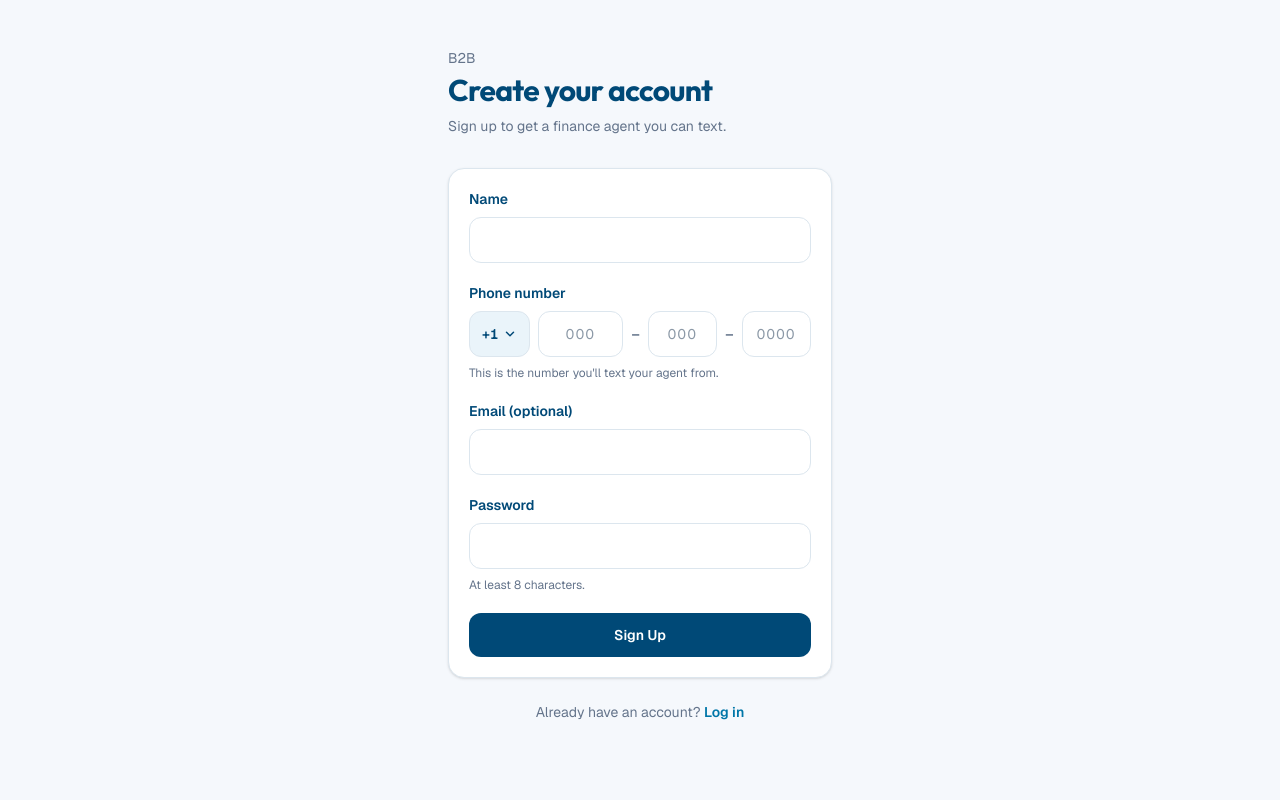
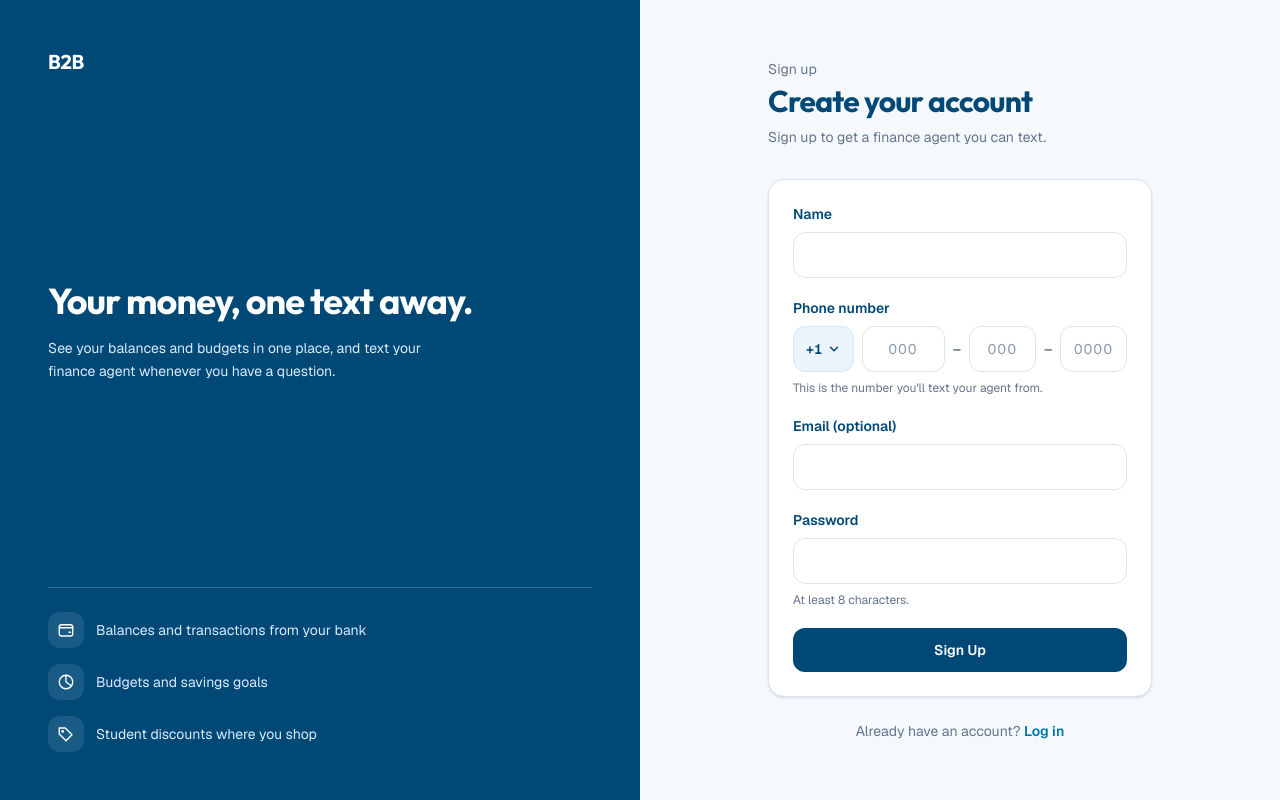
Before and after one commit to alexgomez1023/money_tracker, a Next.js app in the folder frontend/: page /signup in a window 1280 px wide. Built offline with nearby package versions, Linux system fonts and the light colour scheme.

Commit message:
fixed login and signup ui

```diff
--- a/frontend/app/login/page.tsx
+++ b/frontend/app/login/page.tsx
@@ -5,17 +5,10 @@ import { useState } from "react";
 import Link from "next/link";
 import { useRouter } from "next/navigation";
 import Card from "@/components/ui/Card";
+import BrandPanel from "@/components/auth/BrandPanel";
 import PhoneField, { getPhoneError } from "@/components/auth/PhoneField";
 import TextField from "@/components/auth/TextField";
-import Icon, { type IconName } from "@/components/ui/Icon";
 import { AuthError, login, type FieldErrors } from "@/lib/auth";
-
-// What the app does, listed in the blue panel beside the form on desktop.
-const BRAND_POINTS: { icon: IconName; text: string }[] = [
-  { icon: "wallet", text: "Balances and transactions from your bank" },
-  { icon: "budget", text: "Budgets and savings goals" },
-  { icon: "deals", text: "Student discounts where you shop" },
-];
 
 export default function LoginPage() {
   const router = useRouter();
@@ -72,36 +65,7 @@ export default function LoginPage() {
 
   return (
     <main className="min-h-screen bg-background text-foreground lg:grid lg:grid-cols-2">
-      {/* Brand Panel */}
-      <aside className="hidden bg-primary p-12 text-white lg:flex lg:flex-col lg:justify-between">
-        <p className="font-display text-xl font-bold tracking-tight">B2B</p>
-
-        <div>
-          <h2 className="max-w-md text-4xl font-bold tracking-tight">
-            Your money, one text away.
-          </h2>
-
-          <p className="mt-4 max-w-sm text-sm leading-relaxed text-blue-100">
-            See your balances and budgets in one place, and text your finance
-            agent whenever you have a question.
-          </p>
-        </div>
-
-        <ul className="space-y-4 border-t border-white/20 pt-6">
-          {BRAND_POINTS.map((point) => (
-            <li
-              key={point.text}
-              className="flex items-center gap-3 text-sm text-blue-100"
-            >
-              <span className="flex h-9 w-9 shrink-0 items-center justify-center rounded-xl bg-white/10 text-white">
-                <Icon name={point.icon} size={18} />
-              </span>
-
-              {point.text}
-            </li>
-          ))}
-        </ul>
-      </aside>
+      <BrandPanel />
 
       <div className="mx-auto flex min-h-screen w-full max-w-md flex-col justify-center px-5 py-12 sm:px-8">
         {/* Page Header */}
--- a/frontend/app/signup/page.tsx
+++ b/frontend/app/signup/page.tsx
@@ -7,6 +7,7 @@ import Link from "next/link";
 import Card from "@/components/ui/Card";
 import CopyButton from "@/components/ui/CopyButton";
 import PhoneDisplay from "@/components/ui/PhoneDisplay";
+import BrandPanel from "@/components/auth/BrandPanel";
 import PhoneField, {
   getPhoneError,
 } from "@/components/auth/PhoneField";
@@ -77,11 +78,17 @@ export default function SignupPage() {
 
   if (session) {
     return (
-      <main className="min-h-screen bg-background text-foreground">
-        <div className="mx-auto max-w-md px-5 pb-12 pt-12 sm:px-8">
+      <main className="min-h-screen bg-background text-foreground lg:grid lg:grid-cols-2">
+        <BrandPanel />
+
+        <div className="mx-auto flex min-h-screen w-full max-w-md flex-col justify-center px-5 py-12 sm:px-8">
 
           {/* Page Header */}
           <header className="mb-8">
+            <p className="mb-8 font-display text-xl font-bold tracking-tight text-primary lg:hidden">
+              B2B
+            </p>
+
             <p className="text-sm text-muted">
               Account created
             </p>
@@ -176,13 +183,19 @@ export default function SignupPage() {
   }
 
   return (
-    <main className="min-h-screen bg-background text-foreground">
-      <div className="mx-auto max-w-md px-5 pb-12 pt-12 sm:px-8">
+    <main className="min-h-screen bg-background text-foreground lg:grid lg:grid-cols-2">
+      <BrandPanel />
+
+      <div className="mx-auto flex min-h-screen w-full max-w-md flex-col justify-center px-5 py-12 sm:px-8">
 
         {/* Page Header */}
         <header className="mb-8">
+          <p className="mb-8 font-display text-xl font-bold tracking-tight text-primary lg:hidden">
+            B2B
+          </p>
+
           <p className="text-sm text-muted">
-            B2B
+            Sign up
           </p>
 
           <h1 className="mt-1 text-3xl font-bold tracking-tight text-primary">
@@ -194,7 +207,7 @@ export default function SignupPage() {
           </p>
         </header>
 
-        <Card>
+        <Card className="sm:p-6">
           <form
             noValidate
             onSubmit={(event) => {
--- /dev/null
+++ b/frontend/components/auth/BrandPanel.tsx
@@ -0,0 +1,43 @@
+import Icon, { type IconName } from "@/components/ui/Icon";
+
+// What the app does, listed under the headline.
+const BRAND_POINTS: { icon: IconName; text: string }[] = [
+  { icon: "wallet", text: "Balances and transactions from your bank" },
+  { icon: "budget", text: "Budgets and savings goals" },
+  { icon: "deals", text: "Student discounts where you shop" },
+];
+
+// The blue panel beside the login and signup forms. Only desktop has room for it.
+export default function BrandPanel() {
+  return (
+    <aside className="hidden bg-primary p-12 text-white lg:flex lg:flex-col lg:justify-between">
+      <p className="font-display text-xl font-bold tracking-tight">B2B</p>
+
+      <div>
+        <h2 className="max-w-md text-4xl font-bold tracking-tight">
+          Your money, one text away.
+        </h2>
+
+        <p className="mt-4 max-w-sm text-sm leading-relaxed text-blue-100">
+          See your balances and budgets in one place, and text your finance
+          agent whenever you have a question.
+        </p>
+      </div>
+
+      <ul className="space-y-4 border-t border-white/20 pt-6">
+        {BRAND_POINTS.map((point) => (
+          <li
+            key={point.text}
+            className="flex items-center gap-3 text-sm text-blue-100"
+          >
+            <span className="flex h-9 w-9 shrink-0 items-center justify-center rounded-xl bg-white/10 text-white">
+              <Icon name={point.icon} size={18} />
+            </span>
+
+            {point.text}
+          </li>
+        ))}
+      </ul>
+    </aside>
+  );
+}
```
